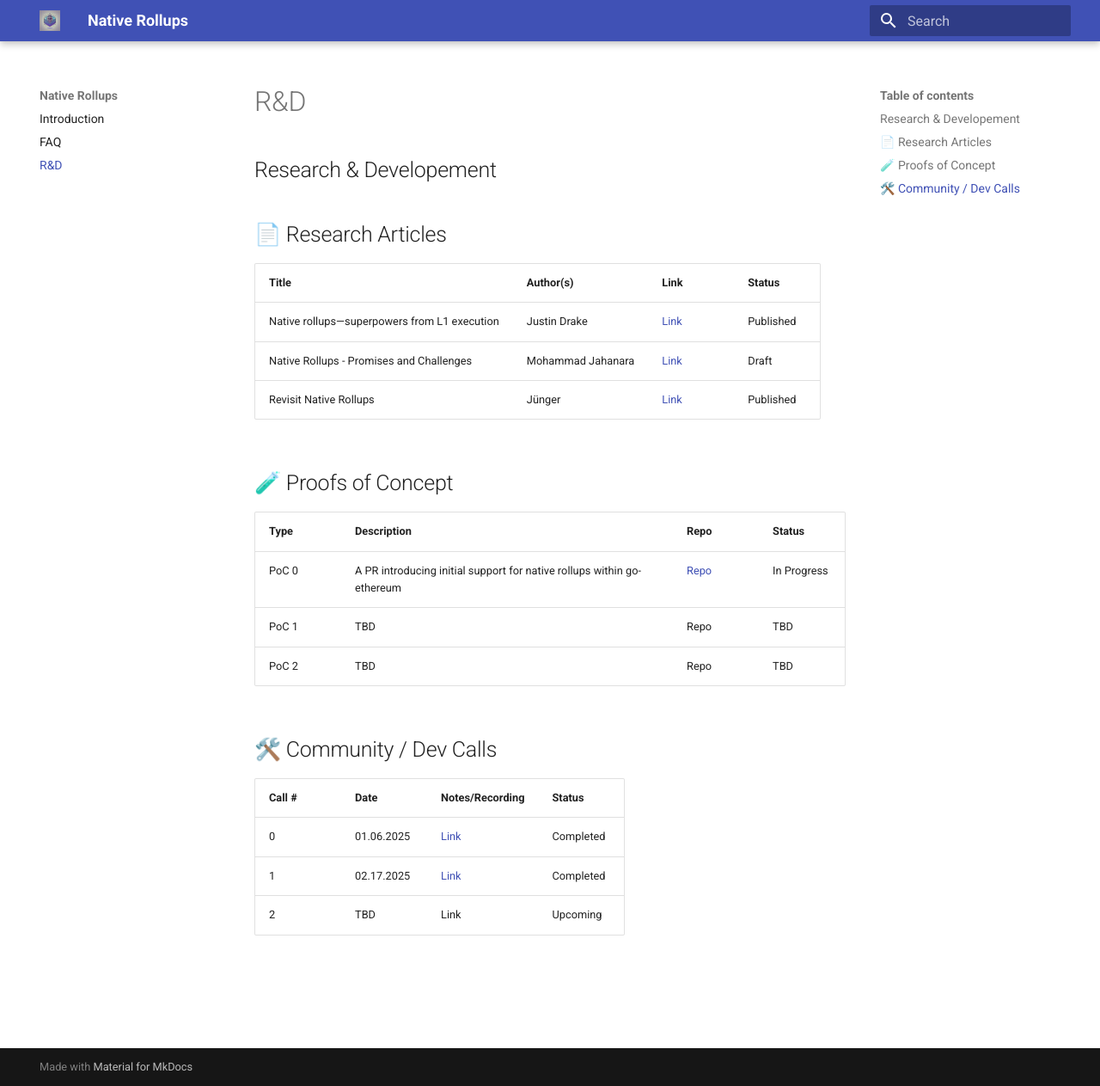
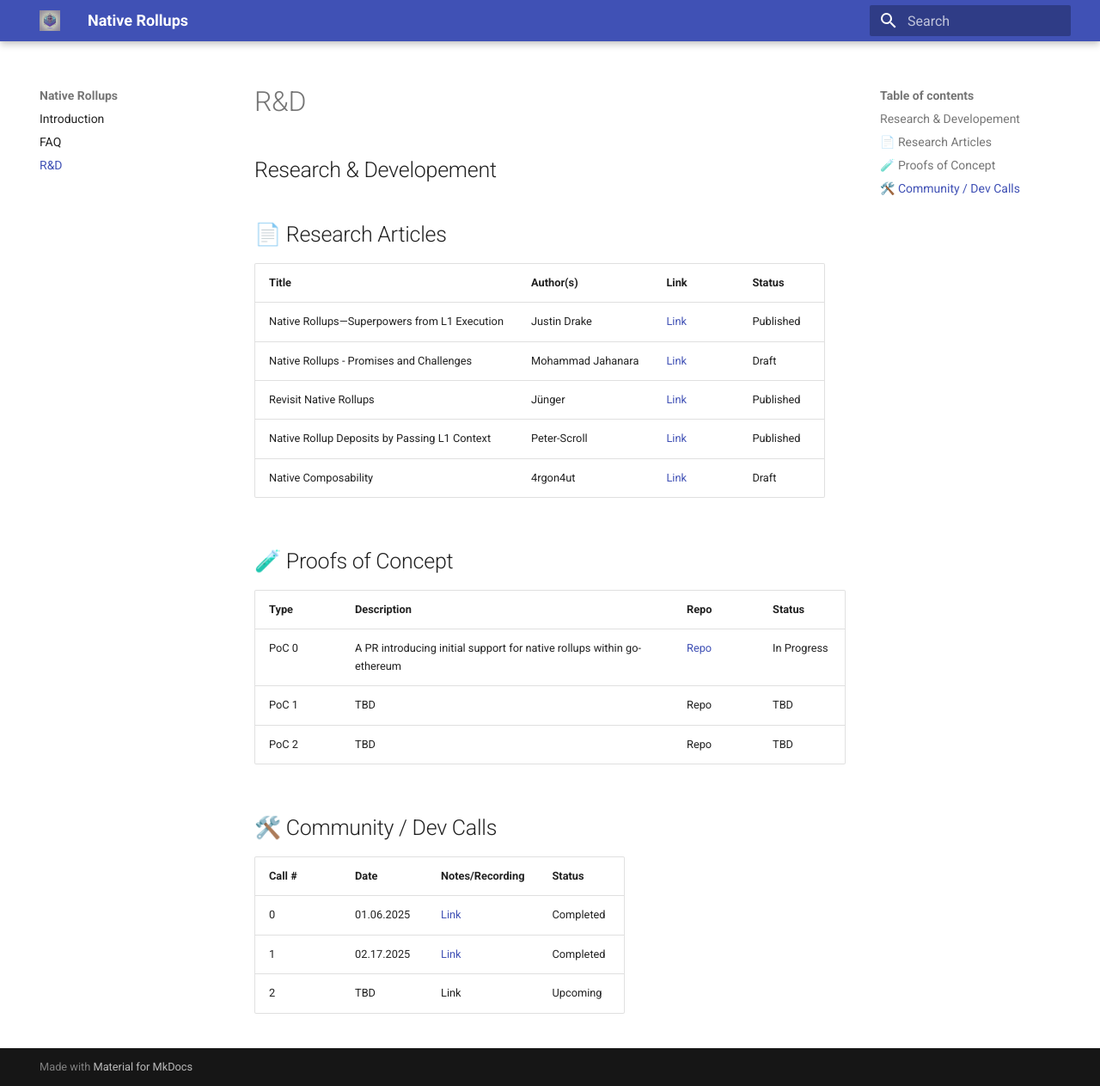
Before and after one commit to cspannos/native-rollups-website, an MkDocs documentation site: the page built from docs/b_research.md, in a window 1280 px wide and 1263 px high. Shown: the whole window at 86% size. Built offline with MkDocs 1.6.1 and Material for MkDocs 9.7.7, drawn with Linux system fonts in a browser that asks for light colours.

Commit message:
add article

```diff
--- a/docs/b_research.md
+++ b/docs/b_research.md
@@ -6,10 +6,11 @@
 
 | Title | Author(s) | Link | Status |
 |-------|-----------|------|--------|
-| Native rollups—superpowers from L1 execution | Justin Drake  | [Link](https://ethresear.ch/t/native-rollups-superpowers-from-l1-execution/21517) | Published |
+| Native Rollups—Superpowers from L1 Execution | Justin Drake  | [Link](https://ethresear.ch/t/native-rollups-superpowers-from-l1-execution/21517) | Published |
 | Native Rollups - Promises and Challenges | Mohammad Jahanara | [Link](https://hackmd.io/@BARWuOmDQpyNdHgzQz9HnA/HJwy6Cgq1l) | Draft |
 | Revisit Native Rollups | Jünger | [Link](https://taiko.mirror.xyz/Mr5Fl0epl7ooCr5199yVrmGXWUV-IdYBHHtAwLXrp58) | Published |
-
+| Native Rollup Deposits by Passing L1 Context | Peter-Scroll | [Link](https://hackmd.io/@peter-scroll/) | Published |
+| Native Composability | 4rgon4ut| [Link](https://hackmd.io/@5qNKk0aeQlygax4hX3rVXw/S1IL0pz2Jx) | Draft |
 
 
 ## 🧪 Proofs of Concept
```
Also changed, not shown: site/b_research/index.html, site/search/search_index.json.
